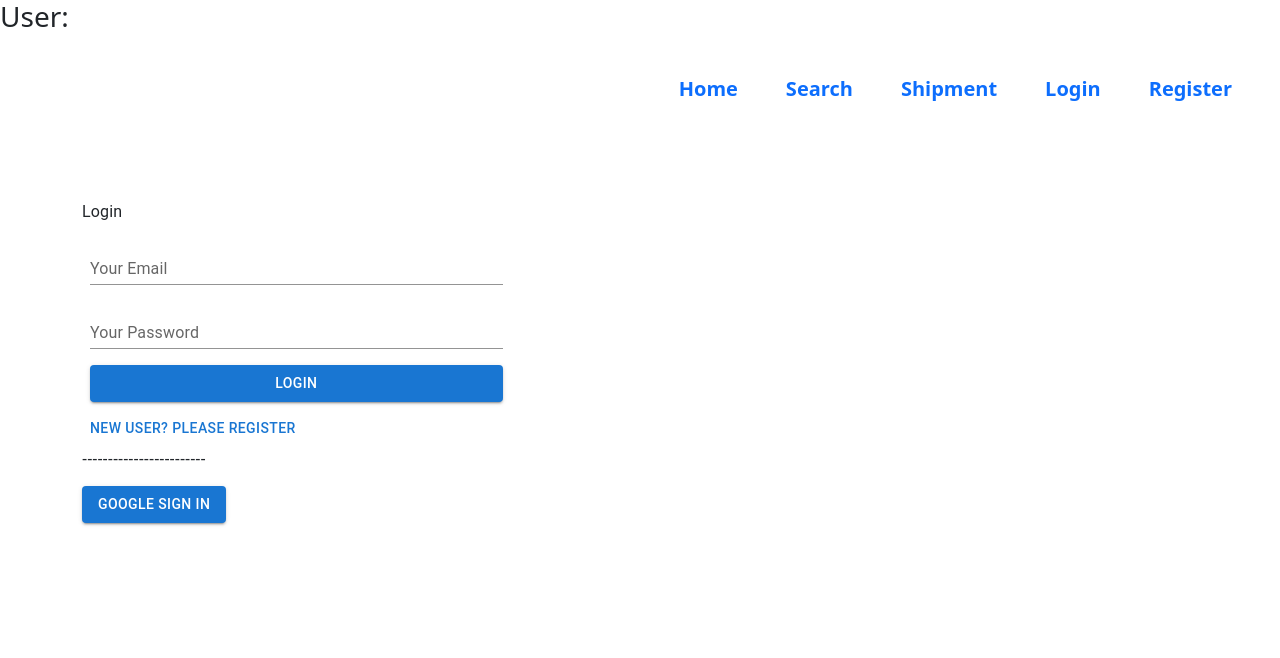
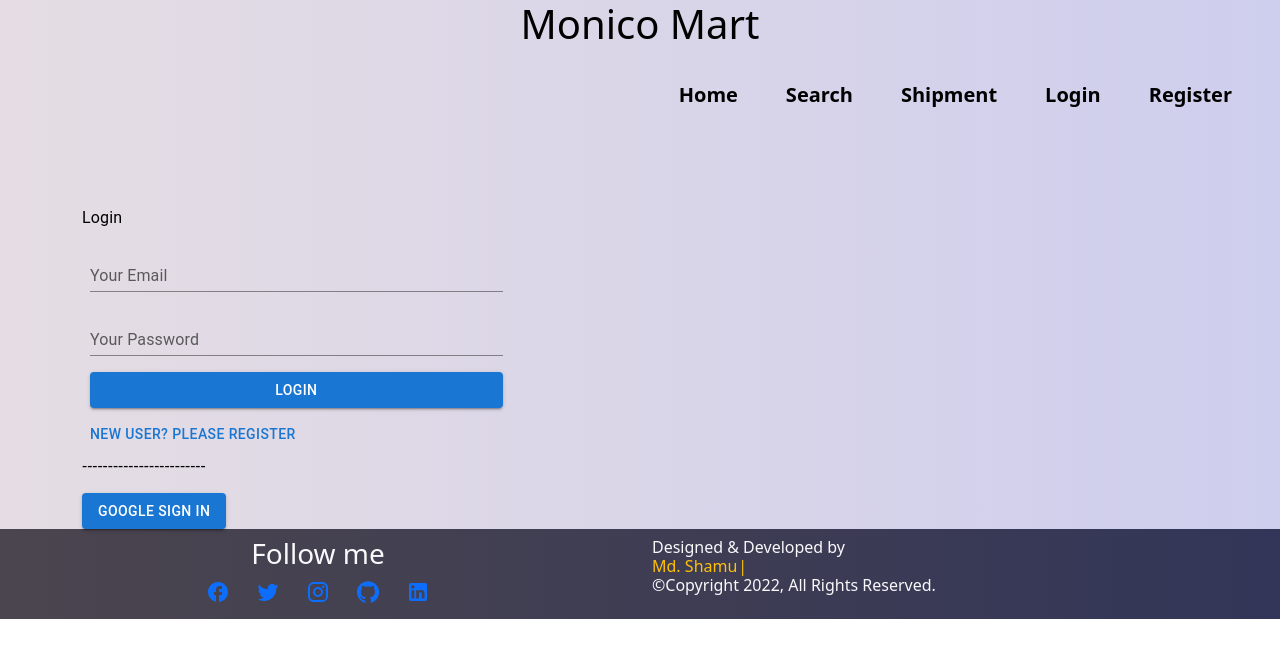
Before and after one commit to Mr-Shamuel/Task, a React (Create React App) app: page /login in a window 1280 px wide. Shown: the top 658 px of the page. Built offline with nearby package versions, Linux system fonts and the light colour scheme.

Commit message:
design functionality added

```diff
--- a/package.json
+++ b/package.json
@@ -20,7 +20,8 @@
     "react-router-dom": "^5.2.0",
     "react-scripts": "5.0.1",
     "styled-components": "^5.3.5",
-    "sweetalert": "^2.1.2"
+    "sweetalert": "^2.1.2",
+    "typewriter-effect": "^2.18.2"
   },
   "scripts": {
     "start": "react-scripts start",
--- a/public/index.html
+++ b/public/index.html
@@ -10,6 +10,11 @@
 
   <title>React App</title>
 </head>
+<style>
+  body{
+    background-color: red;
+  }
+</style>
 
 <body>
   <noscript>You need to enable JavaScript to run this app.</noscript>
--- a/src/App.js
+++ b/src/App.js
@@ -13,15 +13,17 @@
 import Shipment from "./Components/Shipment/Shipment";
 import { createContext, useState } from "react";
 import PrivateRoute from "./Components/PrivateRoute/PrivateRoute";
+import Footer from "./Components/Footer/Footer";
 
 export const UserContext = createContext();
 function App() {
   const [loggedInUser, setLoggedInUser] = useState({});
 
   return (
-    <UserContext.Provider value = {[loggedInUser, setLoggedInUser]}>
-      <h3>User: {loggedInUser.displayName}</h3>
-
+    <div className="mainCon" style={{  color: "black" }}  >
+      <UserContext.Provider value={[loggedInUser, setLoggedInUser]}>
+        {/* <h3>User: {loggedInUser.displayName}</h3> */}
+        <h1 className="text-center    m-0 p-0">Monico Mart</h1>
 
         <Router>
           <Navbars></Navbars>
@@ -54,8 +56,11 @@
 
 
           </Switch>
+
+          <Footer></Footer>
         </Router>
       </UserContext.Provider>
+    </div>
   );
 }
 
--- /dev/null
+++ b/src/Components/Footer/Footer.css
@@ -0,0 +1,20 @@
+.social a:hover{
+    color: rgb(0, 0, 0);
+  background-color:rgb(241, 241, 241);
+   text-decoration:none;
+}
+.social a{
+    text-decoration:none;
+    padding:5px;
+    transition: 0.5s ease;
+
+    border-radius:50%;
+
+}
+.social{
+    margin-bottom: 7px;
+}
+.footer{
+    background: linear-gradient(to left, rgba(92, 92, 197, 0.3), rgba(170, 143, 163, 0.3)) no-repeat center/cover;
+
+}
--- /dev/null
+++ b/src/Components/Footer/Footer.js
@@ -0,0 +1,51 @@
+import React from 'react';
+import FacebookOutlinedIcon from '@mui/icons-material/FacebookOutlined';
+import TwitterIcon from '@mui/icons-material/Twitter';
+import InstagramIcon from '@mui/icons-material/Instagram';
+import GitHubIcon from '@mui/icons-material/GitHub';
+import LinkedInIcon from '@mui/icons-material/LinkedIn';
+import './Footer.css';
+import Typewriter from 'typewriter-effect';
+
+const Footer = () => {
+    return (
+        <div className="footer bg-dark text-light py-2  px-2">
+            <div className="row ">
+                <div className="col-md-6 col-sm-12 text-center">
+                    <div className="social  ">
+                        <h3>Follow me</h3>
+                        <a  href="https://www.facebook.com/Mr.Shamuel" className="mx-2" rel="noreferrer" target="_blank" ><FacebookOutlinedIcon className=""></FacebookOutlinedIcon></a>
+                        <a href="https://twitter.com/sam71060758" className="mx-2" rel="noreferrer" target="_blank"><TwitterIcon className=" "></TwitterIcon></a>
+                        <a href="https://www.instagram.com/shamuel_sam/" className="mx-2" rel="noreferrer" target="_blank"><InstagramIcon className=" "></InstagramIcon></a>
+                        <a href="https://github.com/mr-shamuel" className="mx-2" rel="noreferrer" target="_blank"><GitHubIcon className=" "></GitHubIcon></a>
+                        <a href="https://www.linkedin.com/in/shamuel-/" className="mx-2" rel="noreferrer" target="_blank"><LinkedInIcon className=""></LinkedInIcon></a>
+
+
+                    </div>
+
+                </div>
+                <div className="col-md-6 col-sm-12 d-flex justify-content-left  align-items-center ">
+                    <div className="social ">
+
+                        <h6 className="xx mb-0"> Designed & Developed by &nbsp; <span className="text-warning"> <Typewriter
+                            options={{
+                                strings: ["Md. Shamuel Molla"],
+
+                                autoStart: true,
+                                delay: 70,
+                                loop: true
+                            }}
+
+                        /> </span> </h6>
+                        <h6> ©Copyright {(new Date()).getFullYear()}, All Rights Reserved.   </h6>
+
+                    </div>
+
+                </div>
+
+            </div>
+        </div>
+    );
+};
+
+export default Footer;
--- a/src/Components/Home/Home.css
+++ b/src/Components/Home/Home.css
@@ -13,3 +13,8 @@
     top: 0;
 
 }
+.mainCon{
+
+    background: linear-gradient(to left, rgba(92, 92, 197, 0.3), rgba(170, 143, 163, 0.3)) no-repeat center/cover;
+
+}
--- a/src/Components/Home/Home.js
+++ b/src/Components/Home/Home.js
@@ -33,20 +33,20 @@
 
 
     return (
-        <div className="container">
+        <div className="  ">
 
             <div className="row">
                 <div className="col-md-2">
 
                     <div className="category_container">
                         <h4 className="text-center">All Categories</h4>
-                        <button className="btn btn-info w-100 mb-4" onClick={() => filterResult('Meat')}>Meat</button>
-                        <button className="btn btn-info w-100 mb-4" onClick={() => filterResult('Fish')}>Fish</button>
-                        <button className="btn btn-info w-100 mb-4" onClick={() => filterResult('Milk')}>Milk</button>
-                        <button className="btn btn-info w-100 mb-4" onClick={() => filterResult('Beverages')}>Beverages</button>
-                        <button className="btn btn-info w-100 mb-4" onClick={() => filterResult('Snacks')}>Snacks</button>
-                        <button className="btn btn-info w-100 mb-4" onClick={() => filterResult('Fruits')}>Fruits</button>
-                        <button className="btn btn-info w-100 mb-4" onClick={() => setData(allProducts)}>All</button>
+                        <button className="btn btn-outline-warning text-dark w-100 mb-4" onClick={() => filterResult('Meat')}>Meat</button>
+                        <button className="btn btn-outline-warning text-dark  w-100 mb-4" onClick={() => filterResult('Fish')}>Fish</button>
+                        <button className="btn btn-outline-warning text-dark  w-100 mb-4" onClick={() => filterResult('Milk')}>Milk</button>
+                        <button className="btn btn-outline-warning text-dark  w-100 mb-4" onClick={() => filterResult('Beverages')}>Beverages</button>
+                        <button className="btn btn-outline-warning text-dark  w-100 mb-4" onClick={() => filterResult('Snacks')}>Snacks</button>
+                        <button className="btn btn-outline-warning text-dark  w-100 mb-4" onClick={() => filterResult('Fruits')}>Fruits</button>
+                        <button className="btn btn-outline-warning text-dark  w-100 mb-4" onClick={() => setData(allProducts)}>All</button>
 
 
                     </div>
--- a/src/Components/Navbars/Navbars.css
+++ b/src/Components/Navbars/Navbars.css
@@ -9,8 +9,8 @@
 }
 
 .nav_bar a {
-    /* background-color:#7aa3e6; */
-    /* color: whitesmoke; */
+
+    color: black;
     transition: 0.4s ease;
     font-size: 20px;
     font-weight: bold;
@@ -22,9 +22,9 @@
 
 
     transition: 0.7s ease;
-    color:  rgb(33, 32, 32);
-    background-color:tomato;
-    border-radius: 10px;
+    color:  whitesmoke;
+    background-color:crimson;
+    border-radius: 7px;
 
 
 
--- a/src/Components/Products/Products.js
+++ b/src/Components/Products/Products.js
@@ -17,7 +17,7 @@
         <div className="col-md-4 my-3 product">
 
             <div>
-                <Card sx={{ maxWidth: 345 }}>
+                <Card className=" " sx={{ maxWidth: 345 }}>
                     <CardMedia
                         component="img"
                         alt="productImg"
--- a/src/index.js
+++ b/src/index.js
@@ -3,7 +3,7 @@
 import App from "./App";
 
 ReactDOM.render(
-  <React.StrictMode>
+  <React.StrictMode >
     <App />
   </React.StrictMode>,
   document.getElementById('root')
```
Also changed, not shown: src/Components/Navbars/Navbars.js (+8 -8 lines), 1 other file (tests, documents, lock files or other folders). Lines whose indentation alone changed are shown as unchanged.
